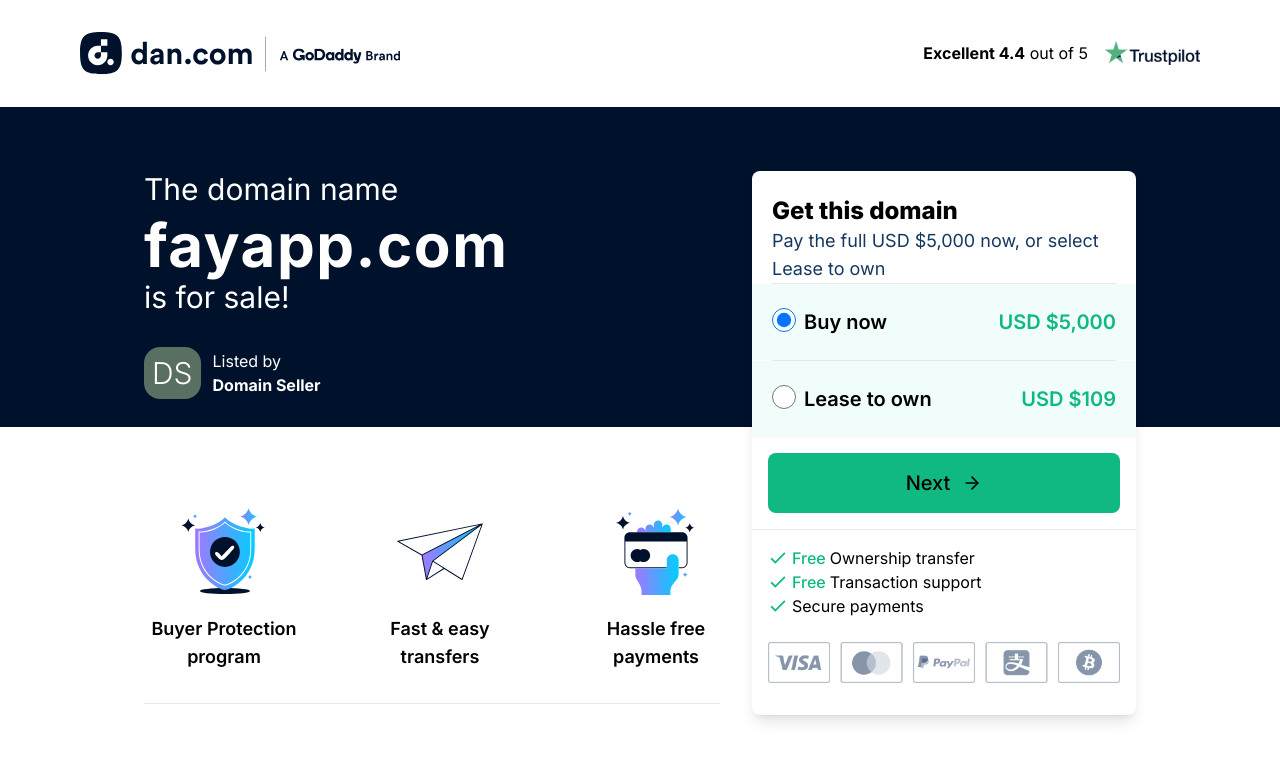
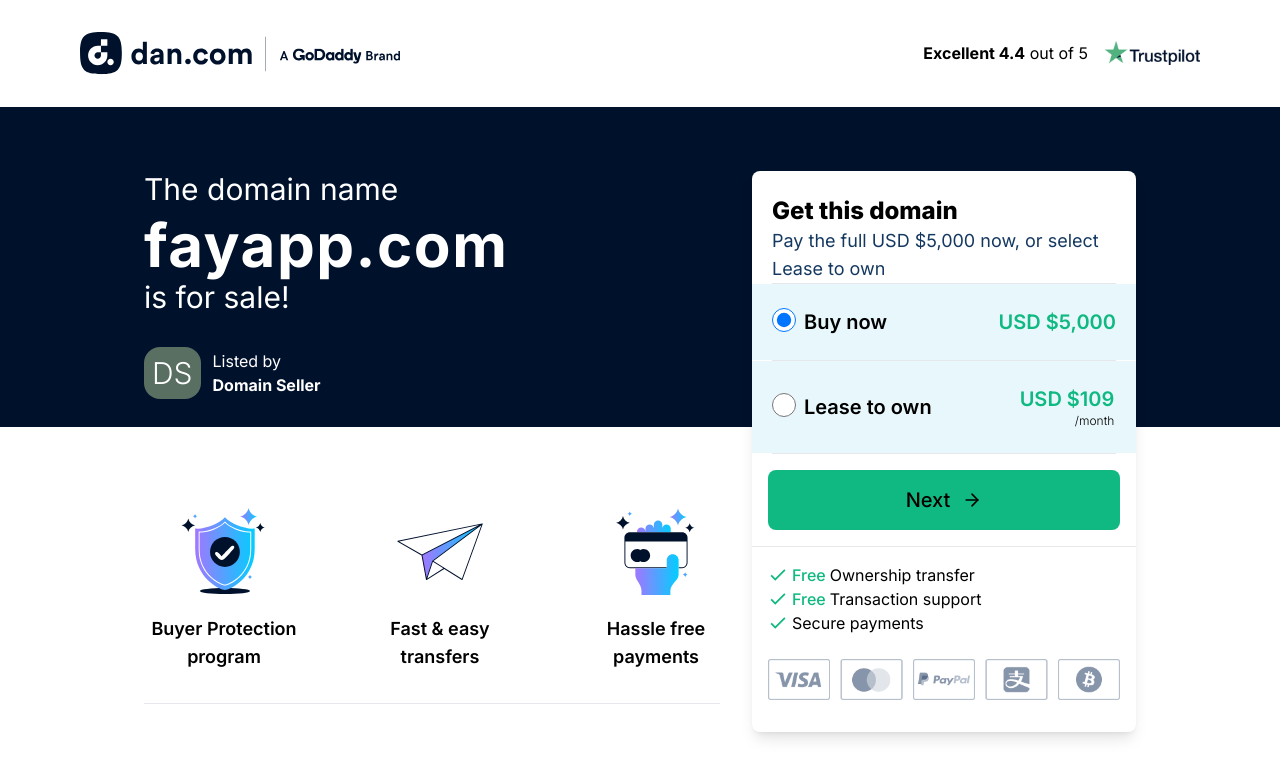
Before and after one commit to showkatbinidris70/fayapp-by-next-js-tailwind, a Next.js app: page / in a window 1280 px wide. Shown: the top 758 px of the page. Built offline with nearby package versions, Linux system fonts and the light colour scheme.

Commit message:
added monght badge

```diff
--- a/app/components/radion_button/page.js
+++ b/app/components/radion_button/page.js
@@ -1,15 +1,22 @@
 "use client";
+import Link from "next/link";
 import React, { useState } from "react";
 
 export default function RadioBtn() {
   const [selectedOption, setSelectedOption] = useState("checked");
+  const [isTextVisible, setIsTextVisible] = useState(false);
 
   const handleOptionChange = (event) => {
     setSelectedOption(event.target.value);
   };
+
+  const toggleTextVisibility = () => {
+    setIsTextVisible(!isTextVisible);
+  };
+
   return (
     <div>
-      <div className="flex justify-between items-center bg-teal-50 py-6">
+      <div className="flex justify-between items-center bg-[#e7f7fb] py-6">
         <div className="text-black text-xl font-semibold px-5 flex cursor-pointer">
           <input
             id="country-option-1"
@@ -34,8 +41,10 @@ export default function RadioBtn() {
       <div className="px-5">
         <hr />
       </div>
-      <div className="flex justify-between items-center bg-teal-50 py-6">
-        <div className="text-black text-xl font-semibold px-5 flex">
+      <div className="bg-[#e7f7fb]">
+        <button onClick={toggleTextVisibility} className="">
+          <div className="flex justify-between items-center py-6">
+            <div className="text-black text-xl font-semibold px-5 flex cursor-pointer">
               <input
                 id="country-option-2"
                 type="radio"
@@ -52,9 +61,38 @@ export default function RadioBtn() {
                 Lease to own
               </label>
             </div>
-        <div className="text-emerald-500 text-xl font-semibold px-5 cursor-pointer">
+            <div className="text-emerald-500 text-xl font-semibold px-5 md:ms-12 cursor-pointer">
               USD $109
+              <p
+                className="text-black text-xs font-light p-0 m-0 text-end"
+                style={{ marginBottom: "-10px;" }}
+              >
+                /month
+              </p>
             </div>
+          </div>
+          {/* <p
+            className="text-black text-xs font-light p-0 m-0 text-end"
+            style={{ marginBottom: "-100px;", backgroundColor: "red" }}
+          >
+            /month
+          </p> */}
+        </button>
+        {isTextVisible && (
+          <div className="px-5 pb-4">
+            <p>Pick the price that matches your budget.</p>
+            <p className="pt-3 pb-2">Full ownership after 60 months</p>
+            <Link
+              href="/"
+              className="underline text-[#0000009d] hover:text-[#000000]"
+            >
+              More information
+            </Link>
+          </div>
+        )}
+      </div>
+      <div className="px-5">
+        <hr />
       </div>
     </div>
   );
```
Lines whose indentation alone changed are shown as unchanged.
